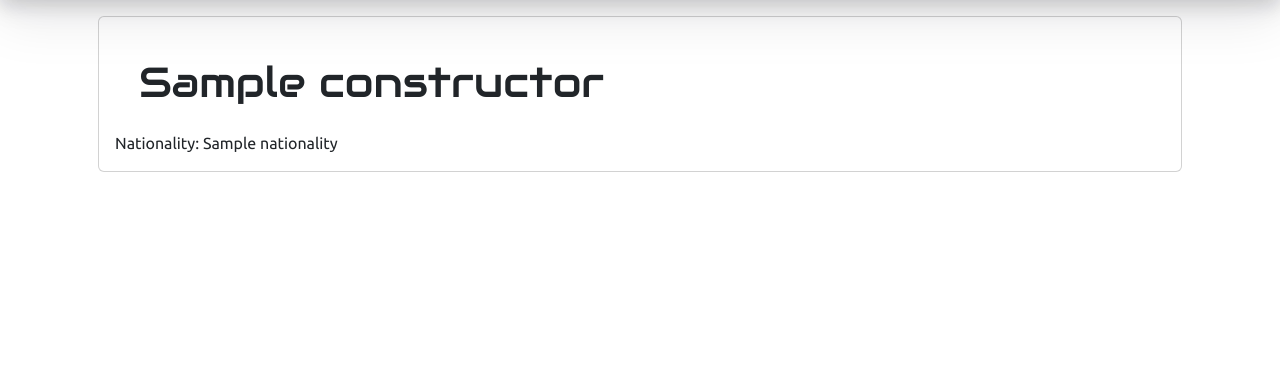
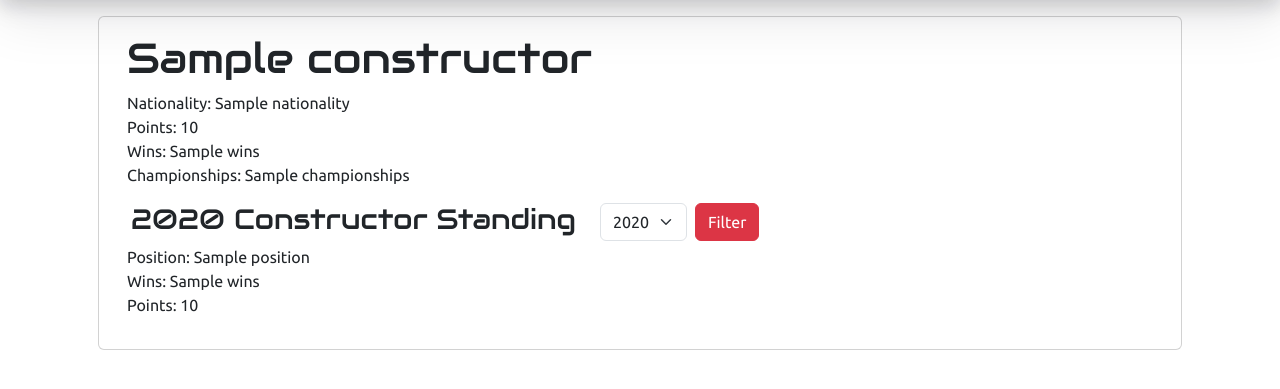
Before and after one commit to neilcasas/f1-website, a Flask app: template templates/constructor-profile.html in a window 1280 px wide. Shown: the part 56-445 px from the top of the page. Run offline with Flask 3, Linux system fonts and the light colour scheme; the template is opened without the code that fills it: most values are stand-ins (such as "Sample title", 1, 10 or a date in 2020).

Commit message:
adjusted constructor profile's template to accomodate totals and standings per year

```diff
--- a/app.py
+++ b/app.py
@@ -72,7 +72,7 @@ def constructors(year=2024):
     return render_template("constructors.html", constructor_standings = constructor_standings, year = year, selected_year = year)
 
 # Constructor details
-@app.route("/constructors/<string:constructor_id>")
+@app.route("/constructors/<string:constructor_id>", methods=["GET", "POST"])
 def constructor_profile(constructor_id):
     db = create_db_connection()
     mycursor = db.cursor()
@@ -89,7 +89,7 @@ def constructor_profile(constructor_id):
 
     # Get constructor data
     constructor_data = e.constructor(constructor_id).get_constructor()
-    constructor_standing = e.constructor(constructor_id).season(last_year).get__standing()
+    constructor_standing = e.constructor(constructor_id).season(last_year).get_constructor_standing().constructor_standings[0]
 
     # If filtered by year
     if request.method == "POST":
@@ -97,8 +97,6 @@ def constructor_profile(constructor_id):
         constructor_standing = e.constructor(constructor_id).season(year).get_standing()
         return render_template("constructor-profile.html", constructor=constructor_data, standing=constructor_standing,
                                constructor_db_data = constructor_db_data, selected_year = year)
-
-    print(e.season(2024).round(1).get_results())
     return render_template("constructor-profile.html", constructor=constructor_data, standing = constructor_standing,
                            constructor_db_data = constructor_db_data, selected_year = last_year)
 
--- a/templates/constructor-profile.html
+++ b/templates/constructor-profile.html
@@ -21,7 +21,39 @@ Constructor - {{ constructor.name }}
 
 {% block main %}
 <div class="card m-3 p-3">
-    <h1 class="m-4">{{ constructor.name }}</h1>
-    <div>Nationality: {{ constructor.nationality }}</div>
+    <div class="container-fluid">
+        <h1>{{ constructor.name }}</h1>
+        <div>Nationality: {{ constructor.nationality }}</div>
+        <div>Points: {{ constructor_db_data["points"] }}</div>
+        <div>Wins: {{ constructor_db_data["wins"] }}</div>
+        <div>Championships: {{ constructor_db_data["championships"] }}</div>
+    </div>
+    <div class="container-fluid pt-3 pb-3">
+        <div class="row">
+            <div class="col-auto ms-1">
+                <h3>{{ selected_year }} Constructor Standing</h3>
+            </div>
+            <div class="col">
+                <form method="POST" action="/constructor/{{ constructor.constructor_id }}" class="d-flex">
+                    <div class="col-auto me-2">
+                        <select class="form-select" name="year" id="year">
+                            {% for year in range(constructor_db_data["last_year"], constructor_db_data["first_year"]-1,
+                            -1)
+                            %}
+                            <option value="{{ year }}" {% if year==selected_year %}selected{% endif %}>{{ year }}
+                            </option>
+                            {% endfor %}
+                        </select>
+                    </div>
+                    <div class="col-auto align-self-end">
+                        <button type="submit" class="btn btn-danger">Filter</button>
+                    </div>
+                </form>
+            </div>
+        </div>
+        <div>Position: {{ standing.position }}</div>
+        <div>Wins: {{ standing.wins }}</div>
+        <div>Points: {{ standing.points }}</div>
+    </div>
 </div>
 {% endblock %}
```
